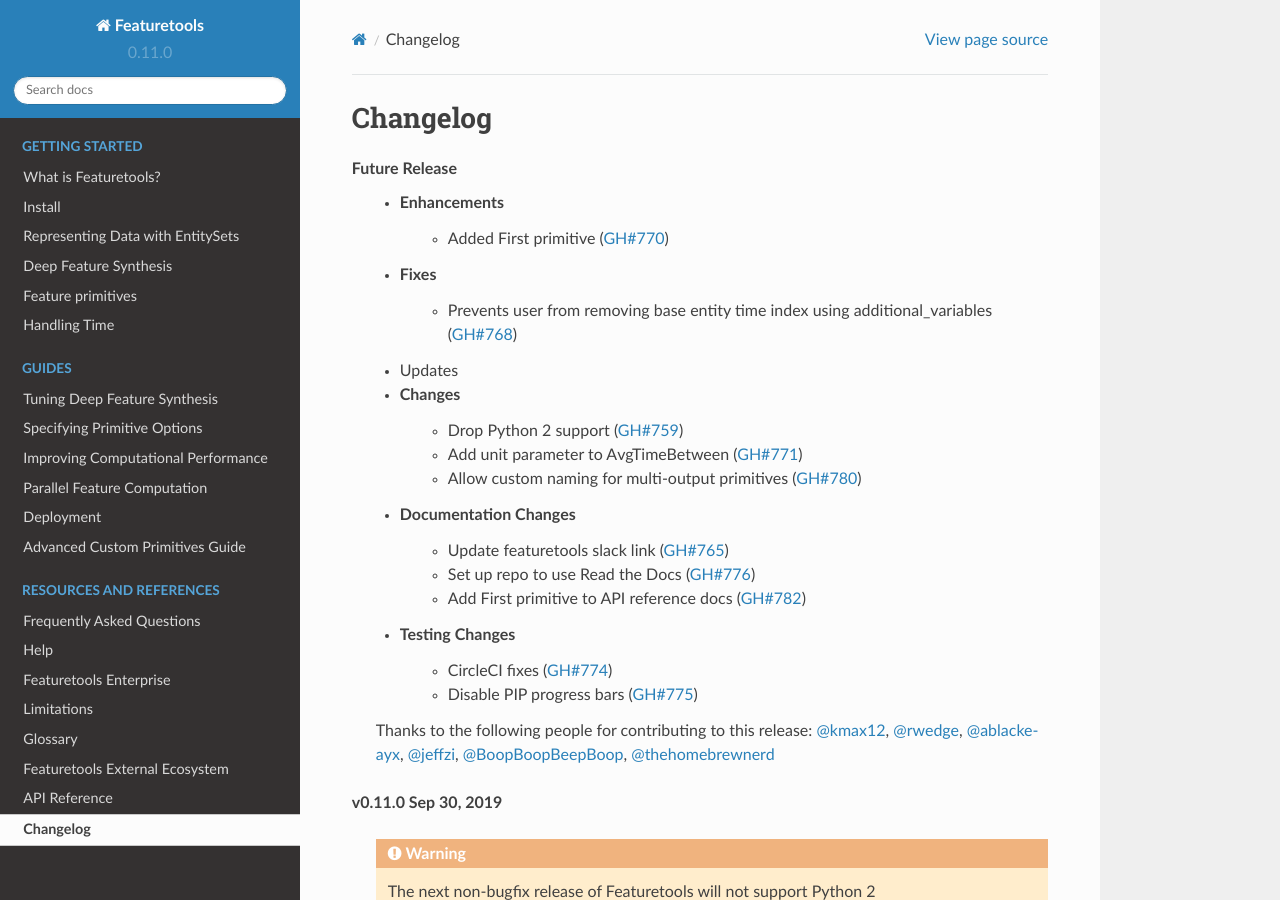
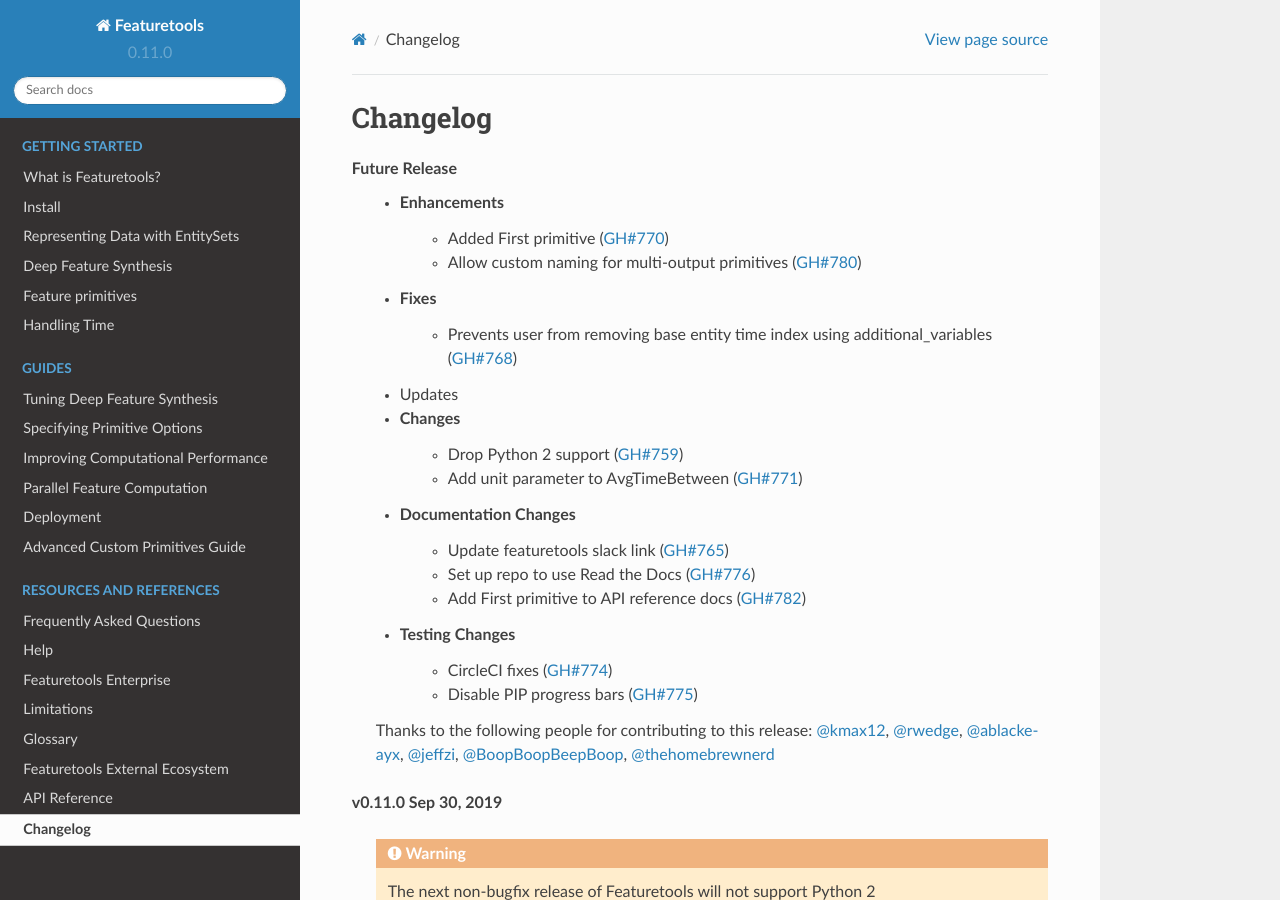
Before and after one commit to alteryx/featuretools, a Sphinx documentation site: the page built from docs/source/changelog.rst, in a window 1280 px wide and 900 px high. Built offline with Sphinx 7.4.7 and the Read the Docs theme 2.0.0, drawn with Linux system fonts in a browser that asks for light colours; pages that are not in the unit, such as notebooks, are missing from menus.

```diff
--- a/docs/source/changelog.rst
+++ b/docs/source/changelog.rst
@@ -5,13 +5,13 @@ Changelog
 **Future Release**
     * Enhancements
         * Added First primitive (:pr:`770`)
+        * Allow custom naming for multi-output primitives (:pr:`780`)
     * Fixes
         * Prevents user from removing base entity time index using additional_variables (:pr:`768`)
     * Updates
     * Changes
         * Drop Python 2 support (:pr:`759`)
         * Add unit parameter to AvgTimeBetween (:pr:`771`)
-        * Allow custom naming for multi-output primitives (:pr:`780`)
     * Documentation Changes
         * Update featuretools slack link (:pr:`765`)
         * Set up repo to use Read the Docs (:pr:`776`)
```
